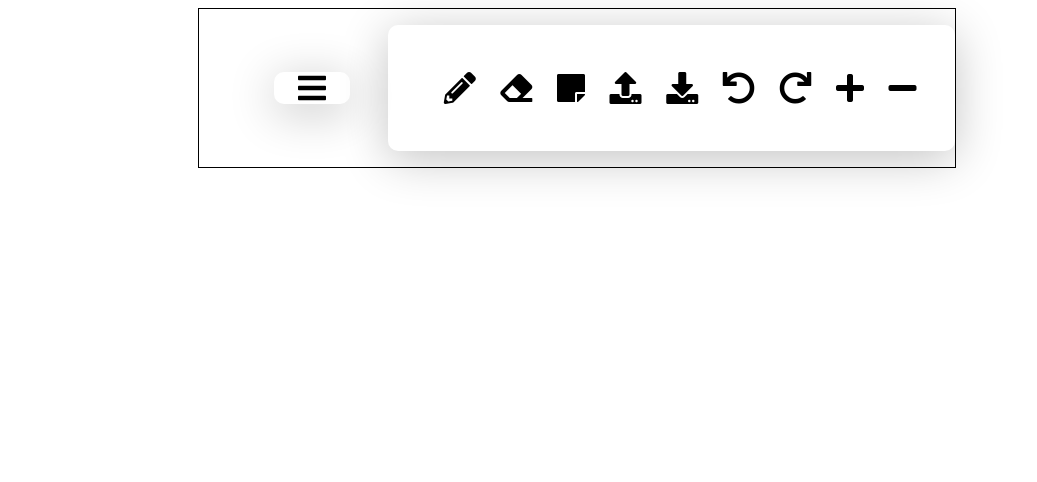
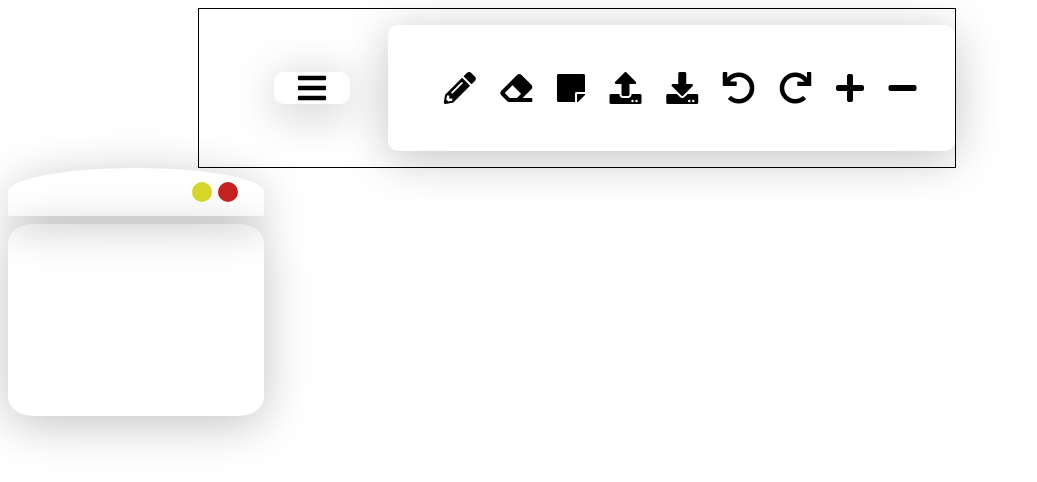
Before and after one commit to arindamkeswani/Openboard, a plain HTML site: page index.html in a window 1280 px wide. Both pictures are taken after a click on the element 570 px from the left and 87 px from the top of the page. Shown: the whole page, without its empty margins (0-1037 px from the left). Drawn offline with Linux system fonts and the light colour scheme.

Commit message:
Fixed eraser size error, Added Notes functionality

```diff
--- a/index.html
+++ b/index.html
@@ -63,6 +63,9 @@
     <input type="range" id="rubber-size" min="5" max="30" value="5">
 </div>
 
+<div class="main-container">
+
+</div>
 <canvas id="board"></canvas>
 
 <script src="script.js" defer></script>
--- a/script.js
+++ b/script.js
@@ -7,10 +7,11 @@ let colorBtn = document.querySelector("#color");
 let rangeMeter = document.querySelector("input#pen-size");
 
 let eraserBtn = document.querySelector("#eraser");
-let eraserMeter = document.querySelector(".eraser-size");
+let eraserMeterCont = document.querySelector(".eraser-size");
+let eraserMeter = document.querySelector("#rubber-size");
 
-let note = document.querySelector(".note");
-
+let noteBtn = document.querySelector("#note");
+let mainContainer = document.querySelector(".main-container");
 board.height = window.innerHeight;
 board.width = window.innerWidth;
 
@@ -111,11 +112,11 @@ eraserBtn.addEventListener("click", function () {
 
     eraserOptActive = !eraserOptActive;
     if(eraserOptActive){
-        eraserMeter.style.opacity = "1";
-        eraserMeter.style.zIndex = "3";
+        eraserMeterCont.style.opacity = "1";
+        eraserMeterCont.style.zIndex = "3";
     }else{
-        eraserMeter.style.opacity = "0";
-        eraserMeter.style.zIndex = "-1";
+        eraserMeterCont.style.opacity = "0";
+        eraserMeterCont.style.zIndex = "-1";
     }
 
     tool.strokeStyle = eraserColor;
@@ -157,28 +158,74 @@ eraserBtn.addEventListener("click", function () {
 
 eraserMeter.addEventListener("click", function(){
 
-    eraserSize=rangeMeter.value;
+    eraserSize=eraserMeter.value;
+    console.log(eraserSize);
     tool.lineWidth=eraserSize;
+    console.log(tool.lineWidth);
 
 })
 
 //sticky notes
-
-function createTask(color,task, x, flag,id){
+noteBtn.addEventListener("click", function(){
+    createNote()
+})
+function createNote(){
     // console.log(x);
     let taskContainer=document.createElement("div");
 
-    let uifn = new ShortUniqueId();
-    let uid = id || uifn();
-    taskContainer.setAttribute("class", "task_container");
-    taskContainer.innerHTML = `<div class="task_filter ${color} <style>background-color:${x}</style>"></div>
-                                    <div class="task_desc_container">
-                                        <h3 class="uid">#${uid}</h3>
-                                        <div class="task_desc" contenteditable="true">${task}</div>
+    taskContainer.setAttribute("class", "sticky-note");
+    taskContainer.innerHTML = `     <div class="nav">
+                                        <div class="minimize"></div>
+                                        <div class="close"></div>
                                     </div>
-                                </div >`;
+                                    <div class="writing-pad" contenteditable="true">
+
+                                    </div>`;
+                                // <textarea></textarea>
     mainContainer.appendChild(taskContainer);
+
+
+    taskContainer.style.position = "absolute";
+
+    let noteNav=taskContainer.childNodes[1];
+    // console.log(noteNav.childNodes[3]);
+    noteNav.onmousedown = function(){
+        dragValue = taskContainer;
+    }
+    document.onmouseup = function(e){
+        dragValue=null;
+    }
+    document.onmousemove = function(e){
+        if(dragValue!=null){
+            var x= e.pageX;
+            var y= e.pageY;
+
+            dragValue.style.left = x+"px";
+            dragValue.style.top = y+"px";
+        }
+
+    }
+
+    let mini = noteNav.childNodes[1];
+    let close = noteNav.childNodes[3];
+    let pad = taskContainer.childNodes[3];
+
+    mini.addEventListener("click", function(){
+        if(pad.style.display != "none"){
+            pad.style.display = "none";
+        }else{
+            pad.style.display = "block";
+        }
+
+    })
+
+    close.addEventListener("click",function(){
+        taskContainer.remove();
+    })
 }
+
+
+
 
 function getCoordinates(initialY) {
     let obj = menu.getBoundingClientRect();
--- a/style.css
+++ b/style.css
@@ -91,6 +91,58 @@ input#pen-size{
     z-index:-1;
 }
 
+.sticky-note{
+    width: 20vw;
+    height: 30vh;
+    z-index:1;
+}
+
+.nav{
+    height: 20%;
+    width:100%;
+    /* border: 1px solid black; */
+    border-top-left-radius: 20%;
+    border-top-right-radius: 20%;
+    border-start-start-radius: 100%;
+    border-start-end-radius: 100%;
+    /* border-radius:40%; */
+    display:flex;
+    justify-content: flex-end;
+    align-items: center;
+    box-shadow: 0 0.5rem 3rem rgba(0, 0, 0, 0.24);
+    margin-bottom: 1vh;
+}
+.writing-pad{
+    height: 80%;
+    width:100%;
+    /* border: 1px solid red; */
+    font-family: "Raleway", sans-serif;
+    font-size: 25px;
+    padding:0.5em;
+    overflow-y: auto;
+    box-shadow: 0 0.5rem 3rem rgba(0, 0, 0, 0.24);
+    border-radius: 10%;
+    border:none;
+}
+.writing-pad:focus{
+    outline-width: 0px;
+}
+.minimize{
+    /* border: 1px solid red; */
+    height:20px;
+    width: 20px;
+    border-radius: 50%;
+    background-color: rgb(214, 214, 41);
+    margin-right: 0.5vw;
+}
+.close{
+    /* border: 1px solid red; */
+    height:20px;
+    width: 20px;
+    border-radius: 50%;
+    background-color: rgb(196, 33, 33);
+    margin-right: 2vw;
+}
 #board{
     overflow:hidden;
     bottom: 0px;
```
